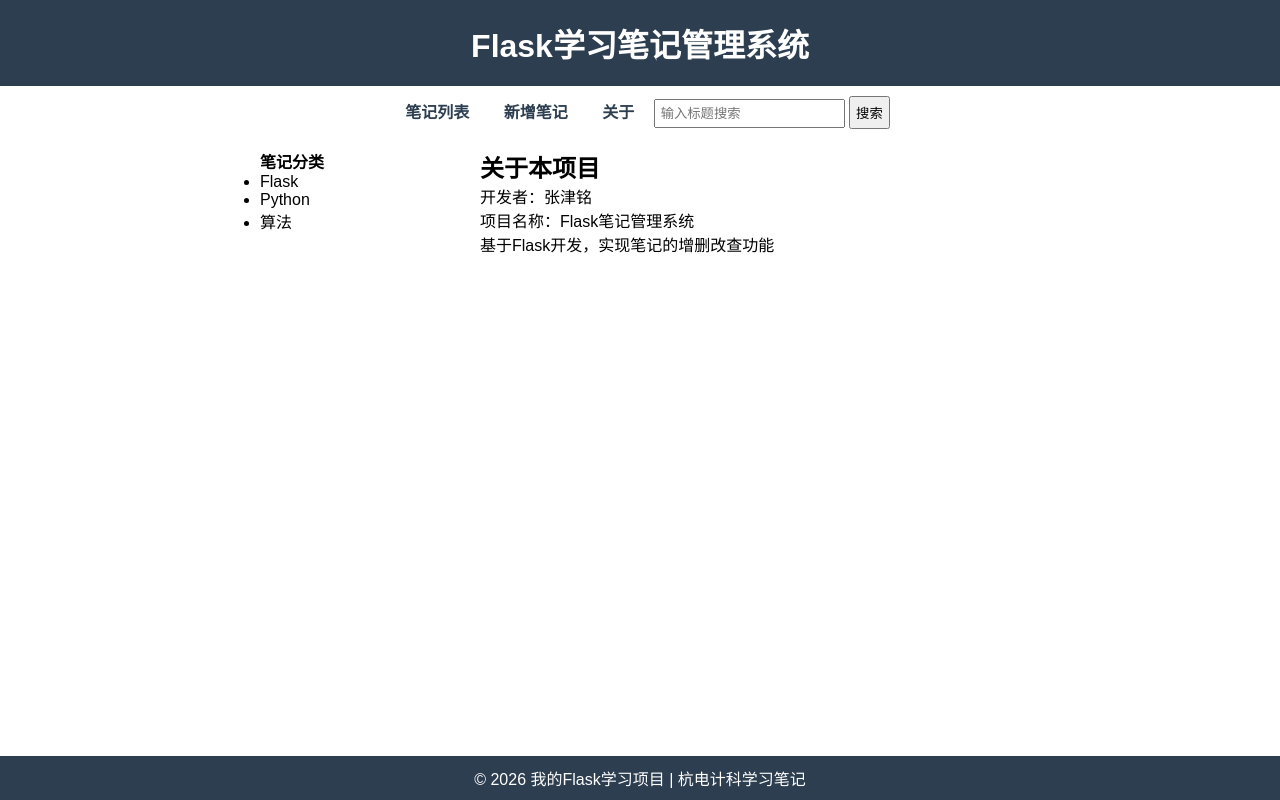
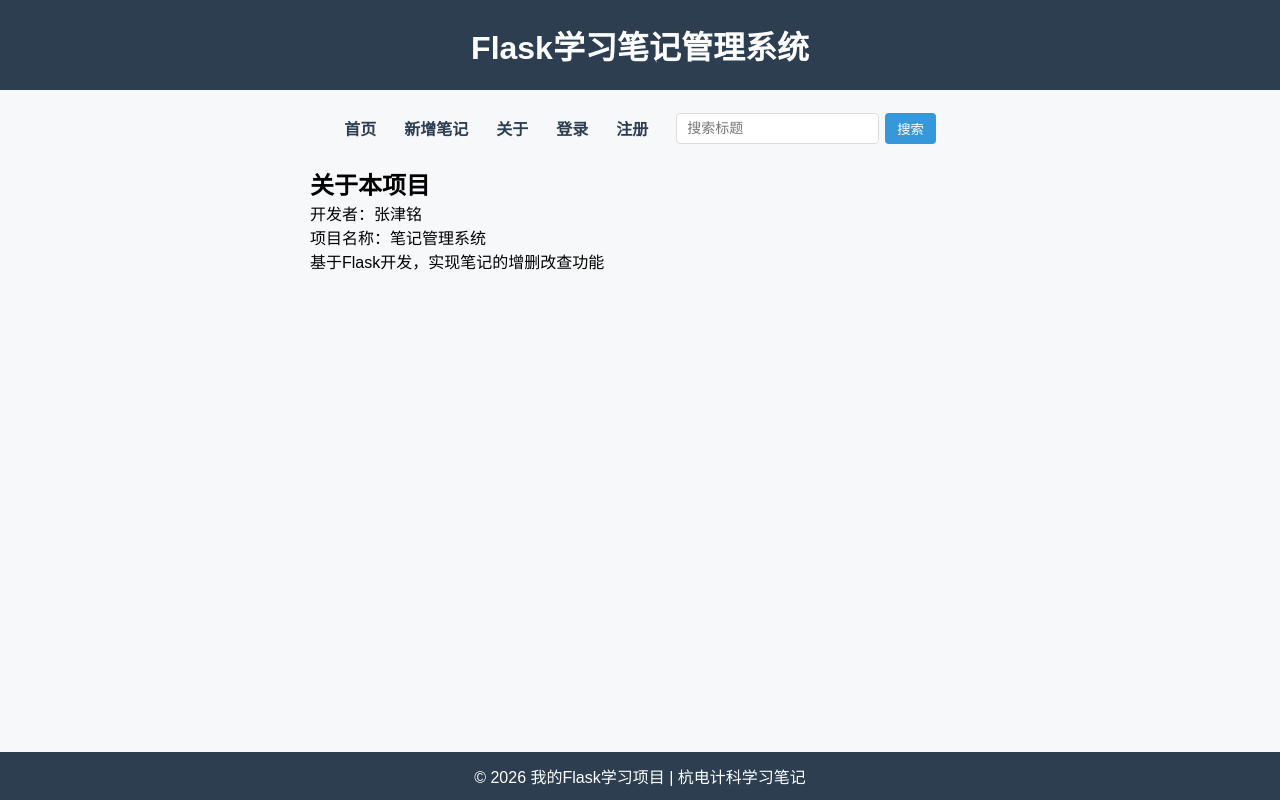
Before and after one commit to sorrowpity/flask-notes-api, a Flask app: page /about in a window 1280 px wide. Run offline with Flask 3, Linux system fonts and the light colour scheme.

Commit message:
添加登录注册功能，修改三环境适配代码

```diff
--- a/app.py
+++ b/app.py
@@ -1,45 +1,30 @@
-# app.py - Flask笔记管理系统核心代码
-from flask import Flask, render_template, request, redirect, url_for, jsonify
+from flask import Flask, render_template, request, redirect, url_for, jsonify, session
 from models import db, Note, User
-from datetime import datetime
-from datetime import timedelta
-
-# ===================== JWT 登录相关导入 =====================
+from datetime import datetime, timedelta
 from flask_jwt_extended import JWTManager, create_access_token, jwt_required, get_jwt_identity
 from passlib.context import CryptContext
-
-# 初始化Flask应用
-app = Flask(__name__)
 import os
 
+app = Flask(__name__)
+app.secret_key = "my-super-secret-key-2026"
+
 # ===================== 自动三环境适配 =====================
-# 本地Windows开发  → SQLite（无需数据库）
-# 虚拟机Docker     → 192.168.159.128
-# 云服务器Docker   → host.docker.internal
-# ==========================================================
-if os.path.exists('/.dockerenv'):
-    # 在 Docker 容器内部
-    with open('/etc/hostname', 'r') as f:
-        container_id = f.read().strip()
+import socket
 
-    # 判断是云服务器 还是 本地虚拟机
-    if 'aliyun' in container_id or 'iZ' in os.uname().nodename:
-        # 云服务器 Docker
-        DB_URI = "mysql+pymysql://noteuser:123456@host.docker.internal:3306/note_db"
+# 自动判断环境
+def get_db_uri():
+    # 本地 Windows 开发
+    if os.name == "nt":
+        return "sqlite:///notes.db"
+    # Linux 服务器（阿里云/虚拟机）
     else:
-        # 本地虚拟机 Docker
-        DB_URI = "mysql+pymysql://noteuser:123456@192.168.159.128:3306/note_db"
-else:
-    # 本地 Windows VS Code 开发（无数据库依赖）
-    DB_URI = "sqlite:///notes.db"
+        return "mysql+pymysql://noteuser:123456@localhost:3306/note_db"
 
-# 应用配置
+DB_URI = get_db_uri()
+
 app.config['SQLALCHEMY_DATABASE_URI'] = DB_URI
-
-app.config['SQLALCHEMY_TRACK_MODIFICATIONS'] = False  # 关闭不必要的警告
-app.config['JSON_AS_ASCII'] = False  # 解决中文JSON乱码
-
-# ===================== JWT 配置 =====================
+app.config['SQLALCHEMY_TRACK_MODIFICATIONS'] = False
+app.config['JSON_AS_ASCII'] = False
 app.config['JWT_SECRET_KEY'] = 'my-super-secret-key-2026'
 app.config['JWT_ACCESS_TOKEN_EXPIRES'] = timedelta(days=7)
 
@@ -48,213 +33,197 @@ db.init_app(app)
 jwt = JWTManager(app)
 pwd_context = CryptContext(schemes=["pbkdf2_sha256"], deprecated="auto")
 
-# 创建数据库表（首次运行时执行）
+# 创建表
 with app.app_context():
     db.create_all()
 
+    # ===================== 自动创建 root 管理员 =====================
+    root_user = User.query.filter_by(username="root").first()
+    if not root_user:
+        root_password = pwd_context.hash("123456")  # 默认密码：123456
+        new_root = User(username="root", password=root_password)
+        db.session.add(new_root)
+        db.session.commit()
+        print("✅ 超级管理员 root 已创建，密码：123456")
 
-# -------------------------- 统一响应格式（核心） --------------------------
+# ===================== 工具函数 =====================
+def get_current_user():
+    user_id = session.get("user_id")
+    if not user_id:
+        return None
+    return User.query.get(user_id)
+
+def login_required():
+    if not get_current_user():
+        return redirect("/login")
+    return None
+
+# ===================== 页面路由 =====================
+@app.route('/')
+def index():
+    check = login_required()
+    if check: return check
+    user = get_current_user()
+    notes = Note.query.filter_by(user_id=user.id).order_by(Note.update_time.desc()).all()
+    return render_template('index.html', notes=notes, username=user.username)
+
+@app.route('/add', methods=['GET', 'POST'])
+def add_note():
+    check = login_required()
+    if check: return check
+    user = get_current_user()
+    if request.method == 'POST':
+        title = request.form.get('title')
+        content = request.form.get('content')
+        if not title or not content:
+            return "标题和内容不能为空！<a href='/add'>返回</a>"
+        note = Note(title=title, content=content, user_id=user.id)
+        db.session.add(note)
+        db.session.commit()
+        return redirect(url_for('index'))
+    return render_template('add_note.html')
+
+@app.route('/edit/<int:note_id>', methods=['GET', 'POST'])
+def edit_note(note_id):
+    check = login_required()
+    if check: return check
+    user = get_current_user()
+    note = Note.query.filter_by(id=note_id, user_id=user.id).first_or_404()
+    if request.method == 'POST':
+        note.title = request.form.get('title')
+        note.content = request.form.get('content')
+        db.session.commit()
+        return redirect(url_for('index'))
+    return render_template('edit_note.html', note=note)
+
+@app.route('/delete/<int:note_id>', methods=['POST'])
+def delete_note(note_id):
+    check = login_required()
+    if check: return check
+    user = get_current_user()
+    note = Note.query.filter_by(id=note_id, user_id=user.id).first_or_404()
+    db.session.delete(note)
+    db.session.commit()
+    return redirect(url_for('index'))
+
+@app.route('/search')
+def search_note():
+    check = login_required()
+    if check: return check
+    user = get_current_user()
+    keyword = request.args.get('keyword', '').strip()
+    if keyword:
+        notes = Note.query.filter(
+            Note.user_id == user.id,
+            Note.title.like(f'%{keyword}%')
+        ).order_by(Note.update_time.desc()).all()
+    else:
+        notes = Note.query.filter_by(user_id=user.id).order_by(Note.update_time.desc()).all()
+    return render_template('index.html', notes=notes)
+
+# ===================== 登录、注册页面 =====================
+@app.route('/register')
+def register_page():
+    return render_template('register.html')
+
+@app.route('/login')
+def login_page():
+    return render_template('login.html')
+
+@app.route('/logout')
+def logout():
+    session.clear()
+    return redirect('/login')
+
+# ===================== 接口（保留你原来的） =====================
 def success_response(data=None, message="操作成功"):
-    """成功响应"""
-    return jsonify({
-        'code': 200,
-        'message': message,
-        'data': data,
-        'timestamp': datetime.now().strftime('%Y-%m-%d %H:%M:%S')
-    })
+    return jsonify({"code":200,"message":message,"data":data,"timestamp":datetime.now().strftime('%Y-%m-%d %H:%M:%S')})
 
 def error_response(code=400, message="操作失败", data=None):
-    """错误响应"""
-    return jsonify({
-        'code': code,
-        'message': message,
-        'data': data,
-        'timestamp': datetime.now().strftime('%Y-%m-%d %H:%M:%S')
-    }), code
+    return jsonify({"code":code,"message":message,"data":data}), code
 
-# ===================== 1. 用户注册接口（新增） =====================
 @app.route("/api/register", methods=["POST"])
 def register():
     data = request.get_json() or {}
-    username = data.get("username", "").strip()
-    password = data.get("password", "").strip()
-
+    username = data.get("username","").strip()
+    password = data.get("password","").strip()
     if not username or not password:
-        return error_response(400, "用户名和密码不能为空")
-
+        return error_response(400,"用户名和密码不能为空")
     if User.query.filter_by(username=username).first():
-        return error_response(400, "用户名已存在")
-
-    hash_pwd = pwd_context.hash(password)
-    user = User(username=username, password=hash_pwd)
-
+        return error_response(400,"用户名已存在")
+    user = User(username=username, password=pwd_context.hash(password))
     db.session.add(user)
     db.session.commit()
     return success_response(message="注册成功")
 
-# ===================== 2. 用户登录接口（新增） =====================
 @app.route("/api/login", methods=["POST"])
 def login():
     data = request.get_json() or {}
-    username = data.get("username", "").strip()
-    password = data.get("password", "").strip()
-
+    username = data.get("username","").strip()
+    password = data.get("password","").strip()
     user = User.query.filter_by(username=username).first()
     if not user or not pwd_context.verify(password, user.password):
-        return error_response(400, "用户名或密码错误")
+        return error_response(400,"用户名或密码错误")
+    session["user_id"] = user.id
+    return success_response(data={"token":create_access_token(identity=str(user.id))}, message="登录成功")
 
-    token = create_access_token(identity=str(user.id))
-    return success_response(data={"token": token}, message="登录成功")
+# -------------------------- API 接口 --------------------------
+@app.route('/api/notes', methods=['GET'])
+@jwt_required()
+def get_notes_api():
+    user_id = int(get_jwt_identity())
+    notes = Note.query.filter_by(user_id=user_id).order_by(Note.update_time.desc()).all()
+    return success_response(data=Note.to_dict_list(notes))
 
-# ------------------- 核心路由 -------------------
-# 1. 首页：笔记列表（GET请求）
-@app.route('/', endpoint='home')
-def index():
-    # 查询所有笔记，按更新时间倒序排列
-    notes = Note.query.order_by(Note.update_time.desc()).all()
-    return render_template('index.html', notes=notes, username='张津铭')
+@app.route('/api/notes', methods=['POST'])
+@jwt_required()
+def add_note_api():
+    user_id = int(get_jwt_identity())
+    data = request.get_json() or {}
+    title = data.get('title','').strip()
+    content = data.get('content','').strip()
+    if not title or not content:
+        return error_response(400,"标题和内容不能为空")
+    note = Note(title=title, content=content, user_id=user_id)
+    db.session.add(note)
+    db.session.commit()
+    return success_response(data=note.to_dict()), 201
 
-# 2. 新增笔记：GET（显示表单）+ POST（提交数据）
-@app.route('/add', methods=['GET', 'POST'])
-def add_note():
-    if request.method == 'POST':
-        # 接收表单数据（表单的name属性值）
-        title = request.form.get('title')
-        content = request.form.get('content')
-
-        # 简单校验
-        if not title or not content:
-            return "标题和内容不能为空！<a href='/add'>返回</a>"
-
-        # 创建新笔记并保存到数据库
-        new_note = Note(title=title, content=content)
-        db.session.add(new_note)
-        db.session.commit()
-
-        # 跳转回首页
-        return redirect(url_for('home'))
-
-    # GET请求：显示新增表单
-    return render_template('add_note.html')
-
-# 3. 编辑笔记：GET（显示表单）+ POST（提交修改）
-@app.route('/edit/<int:note_id>', methods=['GET', 'POST'])
-def edit_note(note_id):
-    # 根据ID查询笔记，不存在则返回404
-    note = Note.query.get_or_404(note_id)
-
-    if request.method == 'POST':
-        # 更新笔记内容
-        note.title = request.form.get('title')
-        note.content = request.form.get('content')
-
-        # 校验
-        if not note.title or not note.content:
-            return "标题和内容不能为空！<a href='/edit/{}'>返回</a>".format(note_id)
-
-        # 保存修改
-        db.session.commit()
-        return redirect(url_for('home'))
-
-    # GET请求：显示编辑表单（传递笔记数据）
-    return render_template('edit_note.html', note=note)
-
-# 4. 删除笔记（GET请求，简单实现）
-@app.route('/delete/<int:note_id>', methods=['POST'])
-def delete_note(note_id):
-    note = Note.query.get_or_404(note_id)
+@app.route('/api/notes/<int:note_id>', methods=['DELETE'])
+@jwt_required()
+def delete_note_api(note_id):
+    user_id = int(get_jwt_identity())
+    note = Note.query.filter_by(id=note_id, user_id=user_id).first()
+    if not note:
+        return error_response(404,"笔记不存在")
     db.session.delete(note)
     db.session.commit()
-    return redirect(url_for('home'))
+    return success_response()
+
+@app.route('/api/notes/<int:note_id>', methods=['PUT'])
+@jwt_required()
+def update_note_api(note_id):
+    user_id = int(get_jwt_identity())
+    note = Note.query.filter_by(id=note_id, user_id=user_id).first()
+    if not note:
+        return error_response(404,"笔记不存在")
+    data = request.get_json() or {}
+    title = data.get('title','').strip()
+    content = data.get('content','').strip()
+    if not title or not content:
+        return error_response(400,"标题和内容不能为空")
+    note.title = title
+    note.content = content
+    db.session.commit()
+    return success_response(data=note.to_dict())
 
 @app.route('/about')
 def about():
-    return render_template('about.html', name='张津铭', project='Flask笔记管理系统')
+    return render_template('about.html')
 
-@app.route('/api/note/<int:note_id>')
-def get_note_detail(note_id):
-    note = Note.query.get_or_404(note_id)
-    # 调用to_dict()转字典，返回JSON
-    return jsonify(note.to_dict())
-
-@app.route('/search')
-def search_note():
-    # 获取搜索关键词（GET请求用request.args.get()）
-    keyword = request.args.get('keyword', '').strip()
-
-    if keyword:
-        # 按标题模糊查询（包含关键词）
-        # filter(Note.title.like(f'%{keyword}%'))：模糊查询，%是通配符
-        notes = Note.query.filter(Note.title.like(f'%{keyword}%')).order_by(Note.update_time.desc()).all()
-    else:
-        # 无关键词，返回所有笔记
-        notes = Note.query.order_by(Note.update_time.desc()).all()
-
-    # 渲染首页模板，传入筛选后的notes
-    return render_template('index.html', notes=notes)
-
-# -------------------------- RESTful API接口（已加登录验证） --------------------------
-# 接口1：获取所有笔记
-@app.route('/api/notes', methods=['GET'])
-@jwt_required()  # 必须登录
-def get_notes_api():
-    notes = Note.query.order_by(Note.update_time.desc()).all()
-    notes_data = Note.to_dict_list(notes)
-    return success_response(data=notes_data, message="获取笔记列表成功")
-
-# 接口2：新增笔记
-@app.route('/api/notes', methods=['POST'])
-@jwt_required()  # 必须登录
-def add_note_api():
-    data = request.get_json() or {}
-    title = data.get('title', '').strip()
-    content = data.get('content', '').strip()
-
-    if not title or not content:
-        return error_response(code=400, message="标题和内容不能为空")
-
-    new_note = Note(title=title, content=content)
-    db.session.add(new_note)
-    db.session.commit()
-
-    return success_response(data=new_note.to_dict(), message="新增笔记成功"), 201
-
-# 接口3：删除笔记
-@app.route('/api/notes/<int:note_id>', methods=['DELETE'])
-@jwt_required()  # 必须登录
-def delete_note_api(note_id):
-    note = Note.query.get(note_id)
-    if not note:
-        return error_response(code=404, message="笔记不存在")
-
-    db.session.delete(note)
-    db.session.commit()
-    return success_response(data=None, message="删除笔记成功")
-
-# 接口4：修改笔记
-@app.route('/api/notes/<int:note_id>', methods=['PUT'])
-@jwt_required()  # 必须登录
-def update_note_api(note_id):
-    note = Note.query.get(note_id)
-    if not note:
-        return error_response(code=404, message="笔记不存在")
-
-    data = request.get_json() or {}
-    title = data.get('title', '').strip()
-    content = data.get('content', '').strip()
-
-    if not title or not content:
-        return error_response(code=400, message="标题和内容不能为空")
-
-    note.title = title
-    note.content = content
-    db.session.commit()
-    return success_response(data=note.to_dict(), message="修改笔记成功")
-
-@app.errorhandler(404)  # 捕获404错误
+@app.errorhandler(404)
 def page_not_found(e):
     return render_template('404.html'), 404
 
-# ------------------- 运行程序 -------------------
 if __name__ == '__main__':
     app.run(host='0.0.0.0', port=5000, debug=True)
--- a/templates/about.html
+++ b/templates/about.html
@@ -2,7 +2,7 @@
 {% block title %}关于页面{% endblock %}
 {% block content %}
 <h2>关于本项目</h2>
-<p>开发者：{{ name }}</p>
-<p>项目名称：{{ project }}</p>
+<p>开发者：张津铭</p>
+<p>项目名称：笔记管理系统</p>
 <p>基于Flask开发，实现笔记的增删改查功能</p>
 {% endblock %}
--- a/templates/base.html
+++ b/templates/base.html
@@ -4,63 +4,177 @@
     <meta charset="UTF-8">
     <title>{% block title %}我的学习笔记{% endblock %}</title>
     <style>
-        /* 公共样式（所有页面复用） */
-        * {margin: 0; padding: 0; box-sizing: border-box;}
-        body {font-family: Arial, sans-serif; padding-bottom: 60px;}
-        header {background: #2c3e50; color: white; padding: 20px; text-align: center;}
-        nav {margin: 10px 0; text-align: center;}
-        nav a {margin: 0 15px; text-decoration: none; color: #2c3e50; font-weight: bold;}
-        nav a:hover {color: #3498db;}
-        .container {max-width: 800px; margin: 20px auto; padding: 0 20px;}
-        footer {background: #2c3e50; color: white; text-align: center; padding: 10px; position: fixed; bottom: 0; width: 100%;}
-        .btn {padding: 8px 15px; border: none; border-radius: 4px; cursor: pointer;}
-        .btn-primary {background: #3498db; color: white;}
-        .btn-danger {background: #e74c3c; color: white;}
-        .form-group {margin: 15px 0;}
-        .form-group label {display: block; margin-bottom: 5px;}
-        .form-group input, .form-group textarea {width: 100%; padding: 8px; border: 1px solid #ddd; border-radius: 4px;}
-        .form-group textarea {height: 200px; resize: vertical;}
-        .note-item {border: 1px solid #ddd; padding: 15px; margin: 10px 0; border-radius: 4px;}
-        .note-item h3 {color: #2c3e50; margin-bottom: 10px;}
-        .note-item .meta {color: #999; font-size: 12px; margin: 10px 0;}
+        * {
+            margin: 0;
+            padding: 0;
+            box-sizing: border-box;
+        }
+
+        body {
+            font-family: "Microsoft YaHei", Arial, sans-serif;
+            padding-bottom: 60px;
+            background-color: #f7f8fa;
+        }
+
+        header {
+            background: #2c3e50;
+            color: white;
+            padding: 22px;
+            text-align: center;
+        }
+
+        /* 导航栏：间距更大、字体更大 */
+        nav {
+            margin: 20px 0;
+            display: flex;
+            justify-content: center;
+            align-items: center;
+            gap: 28px;
+            flex-wrap: wrap;
+            font-size: 16px;
+        }
+
+        nav a {
+            text-decoration: none;
+            color: #2c3e50;
+            font-weight: bold;
+            padding: 6px 0;
+        }
+
+        nav a:hover {
+            color: #3498db;
+        }
+
+        /* 搜索框 */
+        nav form {
+            display: flex;
+            gap: 6px;
+        }
+
+        nav input {
+            padding: 6px 10px;
+            border: 1px solid #ddd;
+            border-radius: 4px;
+            font-size: 14px;
+        }
+
+        nav button {
+            padding: 6px 12px;
+            background: #3498db;
+            color: white;
+            border: none;
+            border-radius: 4px;
+            cursor: pointer;
+        }
+
+        /* 容器居中，删除侧边栏 */
+        .container {
+            max-width: 700px;
+            margin: 0 auto;
+            padding: 0 20px;
+        }
+
+        footer {
+            background: #2c3e50;
+            color: white;
+            text-align: center;
+            padding: 12px;
+            position: fixed;
+            bottom: 0;
+            width: 100%;
+        }
+
+        .btn {
+            padding: 8px 15px;
+            border: none;
+            border-radius: 4px;
+            cursor: pointer;
+        }
+
+        .btn-primary {
+            background: #3498db;
+            color: white;
+        }
+
+        .btn-danger {
+            background: #e74c3c;
+            color: white;
+        }
+
+        .form-group {
+            margin: 18px 0;
+        }
+
+        .form-group label {
+            display: block;
+            margin-bottom: 6px;
+            font-weight: bold;
+        }
+
+        .form-group input,
+        .form-group textarea {
+            width: 100%;
+            padding: 12px;
+            border: 1px solid #ddd;
+            border-radius: 6px;
+            font-size: 15px;
+        }
+
+        .form-group textarea {
+            height: 220px;
+            resize: vertical;
+        }
+
+        .note-item {
+            border: 1px solid #eee;
+            padding: 20px;
+            margin: 14px 0;
+            border-radius: 8px;
+            background: white;
+            box-shadow: 0 2px 8px rgba(0,0,0,0.04);
+        }
+
+        .note-item h3 {
+            color: #2c3e50;
+            margin-bottom: 10px;
+        }
+
+        .note-item .meta {
+            color: #999;
+            font-size: 12px;
+            margin: 10px 0;
+        }
     </style>
 </head>
+
 <body>
-    <!-- 公共导航栏 -->
     <header>
         <h1>Flask学习笔记管理系统</h1>
     </header>
+
     <nav>
-        <a href="/">笔记列表</a>
+        <a href="/">首页</a>
         <a href="/add">新增笔记</a>
         <a href="/about">关于</a>
-        <!-- 新增搜索表单 -->
-        <form action="/search" method="get" style="display: inline;">
-            <input type="text" name="keyword" placeholder="输入标题搜索" style="padding: 5px;">
-            <button type="submit" style="padding: 5px;">搜索</button>
+
+        {% if not session.user_id %}
+            <a href="/login">登录</a>
+            <a href="/register">注册</a>
+        {% else %}
+            <a href="/logout">退出登录</a>
+        {% endif %}
+
+        <form action="/search" method="get">
+            <input type="text" name="keyword" placeholder="搜索标题">
+            <button type="submit">搜索</button>
         </form>
     </nav>
 
+    <!-- 已删除侧边栏，只剩主体内容 -->
     <div class="container">
-        <!-- 新增侧边栏块 -->
-        <div class="sidebar" style="float: left; width: 200px; margin-right: 20px;">
-            {% block sidebar %}
-            <!-- 默认侧边栏内容 -->
-            <h4>笔记分类</h4>
-            <ul>
-                <li>Flask</li>
-                <li>Python</li>
-                <li>算法</li>
-            </ul>
-            {% endblock %}
-        </div>
-        <!-- 主体内容块 -->
-        <div class="main" style="float: left; width: 500px;">
-            {% block content %}{% endblock %}
-        </div>
+        {% block content %}{% endblock %}
     </div>
 
-    <!-- 公共页脚 -->
     <footer>
         © 2026 我的Flask学习项目 | 杭电计科学习笔记
     </footer>
```
Also changed, not shown: models.py (+14 -8 lines), templates/login.html (added, +63 -0 lines), templates/register.html (added, +60 -0 lines), instance/notes.db.
